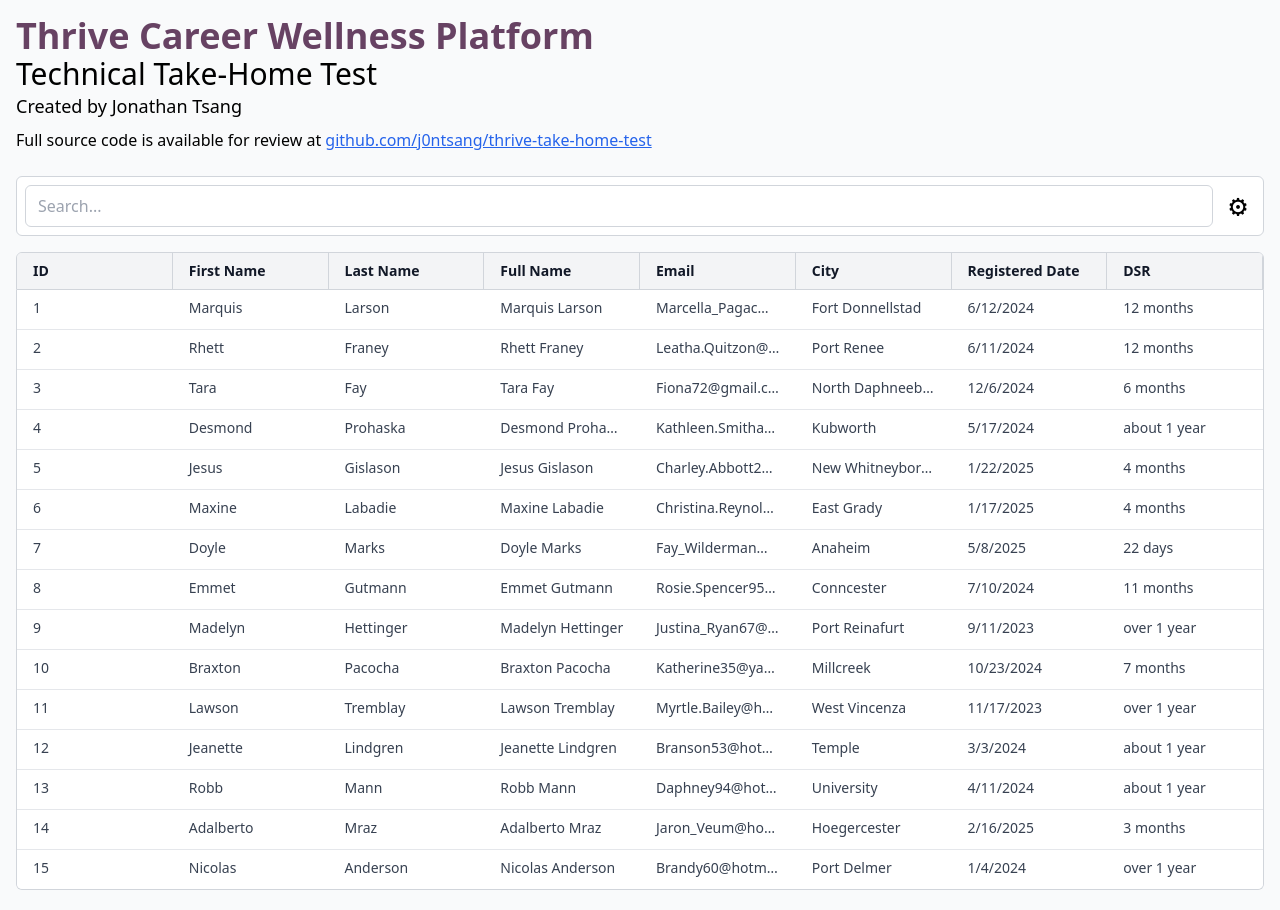
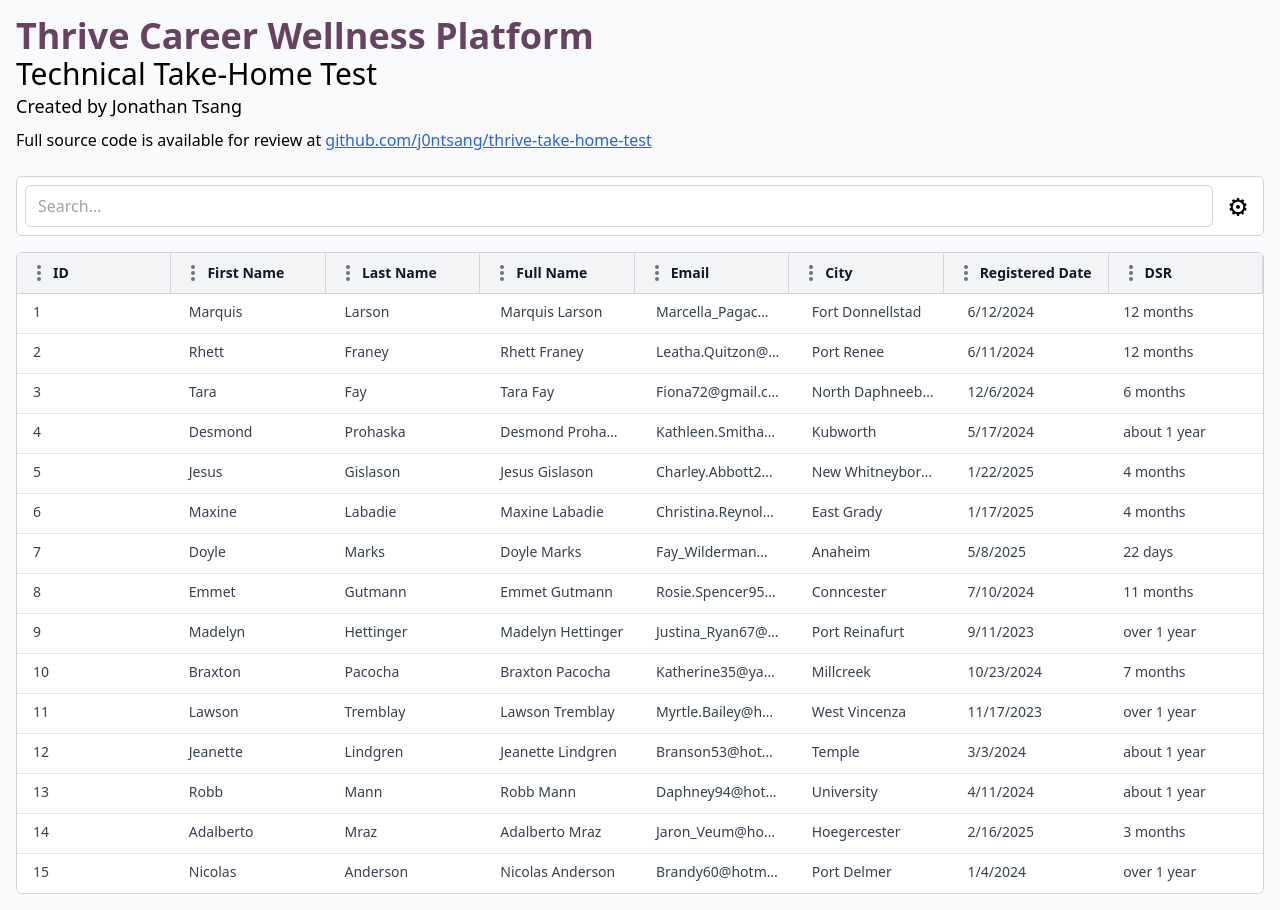
Before and after one commit to j0ntsang/thrive-take-home-test, a React (Vite) app: page / in a window 1280 px wide. Built offline with nearby package versions, Linux system fonts and the light colour scheme.

Commit message:
resolve sort/drag handler conflict

```diff
--- a/src/components/TableHeader.tsx
+++ b/src/components/TableHeader.tsx
@@ -28,37 +28,44 @@ const TableHeader: React.FC<TableHeaderProps> = ({
 }) => {
   const { attributes, listeners, setNodeRef, transform, transition } =
     useSortable({ id });
+
   const style = {
     transform: CSS.Transform.toString(transform),
     transition,
   };
 
-  const handleClick = (e: React.MouseEvent<HTMLDivElement>) => {
-    e.preventDefault();
-    onSort();
-  };
-
-  const handleOnKeyDown = (e: React.KeyboardEvent<HTMLDivElement>) => {
-    if (e.key === "Enter" || e.key === " ") {
-      e.preventDefault();
-      onSort();
-    }
-  };
-
   return (
     <div
       ref={setNodeRef}
-      {...attributes}
-      {...listeners}
       style={style}
-      className="flex-1 px-4 py-2 text-sm font-semibold text-gray-900 bg-gray-100 border-r border-gray-300 cursor-move truncate select-none flex items-center justify-between"
+      className="flex items-center justify-between flex-1 px-4 py-2 text-sm font-semibold text-gray-900 bg-gray-100 border-r border-gray-300 select-none"
       role="columnheader"
       aria-label={ariaLabels[id] || `Column: ${id}`}
       title={ariaLabels[id] || `Column: ${id}`}
-      onClick={(e) => handleClick(e)}
       tabIndex={0}
-      onKeyDown={(e) => handleOnKeyDown(e)}>
-      <span>{id}</span>
+      onClick={(e) => {
+        e.preventDefault();
+        onSort();
+      }}
+      onKeyDown={(e) => {
+        if (e.key === "Enter" || e.key === " ") {
+          e.preventDefault();
+          onSort();
+        }
+      }}>
+      <button
+        {...attributes}
+        {...listeners}
+        onClick={(e) => e.stopPropagation()}
+        className="cursor-grab px-1 py-1 mr-2 rounded hover:bg-gray-200 active:cursor-grabbing"
+        aria-label={`Drag to reorder ${id}`}>
+        <div className="flex flex-col items-center space-y-0.5">
+          <span className="w-1 h-1 bg-gray-500 rounded-full" />
+          <span className="w-1 h-1 bg-gray-500 rounded-full" />
+          <span className="w-1 h-1 bg-gray-500 rounded-full" />
+        </div>
+      </button>
+      <span className="flex-1 text-left truncate">{id}</span>
       {isSorted && (
         <span aria-hidden="true" className="ml-2">
           {sortDirection === "asc" ? "▲" : "▼"}
```
